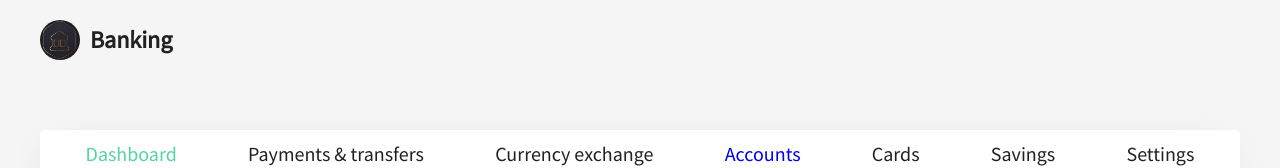
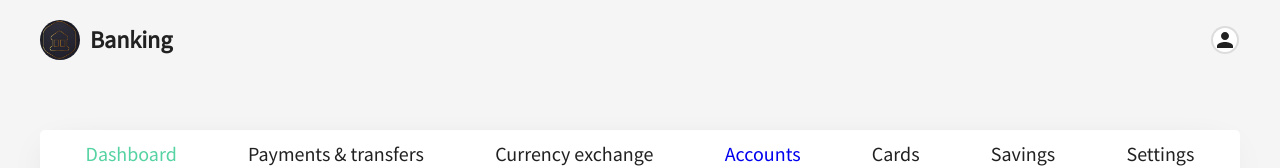
Before and after one commit to Yegor799/banking, a React (Create React App) app: page / in a window 1280 px wide. Shown: the top 168 px of the page. Built offline with nearby package versions, Linux system fonts and the light colour scheme; no server answers.

Commit message:
added method to get person's information, added person's name to header

```diff
--- a/src/components/Header/Header.css
+++ b/src/components/Header/Header.css
@@ -1,5 +1,25 @@
 .header {
   margin-top: 20px;
+}
+
+.header-info {
+  display: flex;
+  justify-content: space-between;
+  align-items: center;
+}
+
+.person-icon{
+  width: 24px;
+  height: 24px;
+  border-radius: 50%;
+  box-shadow: 0 0 0 2px rgba(0, 0, 0, 0.1);
+  background-color: white;
+  text-align: center;
+  margin-right: 3px;
+}
+
+.person-details {
+  display: flex;
 }
 
 .company-name {
@@ -64,7 +84,3 @@
 .amount {
   font-size: 40px;
 }
-
-.active {
-  color: #56d3a2;
-}
--- a/src/components/Header/Header.jsx
+++ b/src/components/Header/Header.jsx
@@ -1,7 +1,9 @@
-import './Header.css'
+import './Header.css';
+import PersonIcon from '@mui/icons-material/Person';
 import logo from '../../images/logo.jpeg';
-import { useGetBalancesQuery } from '../../redux/bankingApi';
+import { useGetBalancesQuery, useGetPersonDetailsQuery } from '../../redux/bankingApi';
 import { NavLink } from "react-router-dom";
+
 
 const Header = () => {
 
@@ -10,13 +12,27 @@ const Header = () => {
   };
 
   const { data: balances } = useGetBalancesQuery();
+  const { data: personDetails } = useGetPersonDetailsQuery();
 
+
+  console.log(personDetails)
 
   return (
     <div className="header">
-      <div className="company-name">
-        <img className='logo' src={logo} alt="logo" />
-        <h2>Banking</h2>
+      <div className='header-info'>
+        <div className="company-name">
+          <img className='logo' src={logo} alt="logo" />
+          <h2>Banking</h2>
+        </div>
+
+        <div className='person-details'>
+          <div className="person-icon">
+            <PersonIcon/>
+          </div>
+
+          <p>{personDetails && personDetails.name}</p>
+        </div>
+
       </div>
 
       <div className='panel'>
--- a/src/redux/bankingApi.js
+++ b/src/redux/bankingApi.js
@@ -25,6 +25,9 @@ export const bankingApi = createApi({
     getAllTransactions: builder.query({
       query: () => `/api/clients/${clientId}/transactions`,
     }),
+    getPersonDetails: builder.query({
+      query: () => `/api/clients/${clientId}/person-details`,
+    }),
   })
 })
 
@@ -33,4 +36,5 @@ export const {
   useGetBalancesQuery,
   useGetCurrentAccountInfoQuery,
   useGetAllTransactionsQuery,
+  useGetPersonDetailsQuery,
 } = bankingApi;
```
